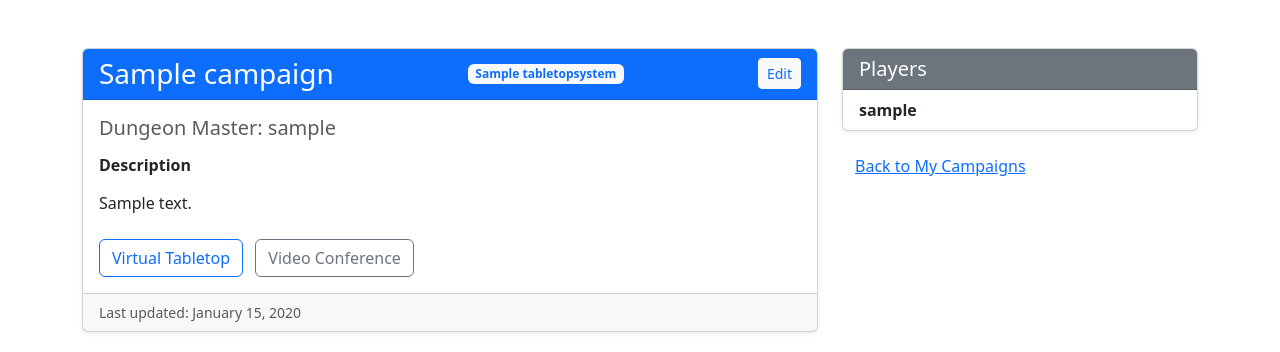
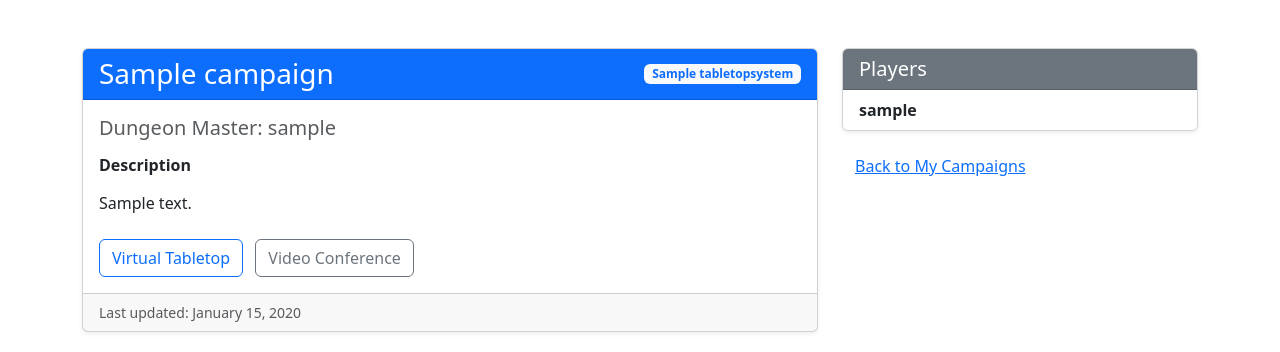
Before and after one commit to j01101111sh/DungeonBuddy, a Django app: template templates/campaign/campaign_detail.html in a window 1280 px wide. Shown: the part 56-408 px from the top of the page. Run offline with Django 5.2, Linux system fonts and the light colour scheme; the template is opened without the code that fills it: values that come from a table or form of the project are taken from there, others are empty; tables that the repository leaves empty hold one stand-in row (values such as "Sample post").

Commit message:
Remove edit button for party members

```diff
--- a/templates/campaign/campaign_detail.html
+++ b/templates/campaign/campaign_detail.html
@@ -11,8 +11,10 @@
                     <div class="card-header bg-primary text-white d-flex justify-content-between align-items-center">
                         <h1 class="h3 mb-0">{{ campaign.name }}</h1>
                         {% if campaign.system %}<span class="badge bg-light text-primary">{{ campaign.system.name }}</span>{% endif %}
-                        <a href="{% url 'campaign_edit' campaign.pk %}"
-                           class="btn btn-sm btn-light text-primary">Edit</a>
+                        {% if campaign.dungeon_master == request.user %}
+                            <a href="{% url 'campaign_edit' campaign.pk %}"
+                               class="btn btn-sm btn-light text-primary">Edit</a>
+                        {% endif %}
                     </div>
                     <div class="card-body">
                         <h5 class="card-title text-muted mb-3">Dungeon Master: {{ campaign.dungeon_master.username }}</h5>
```
